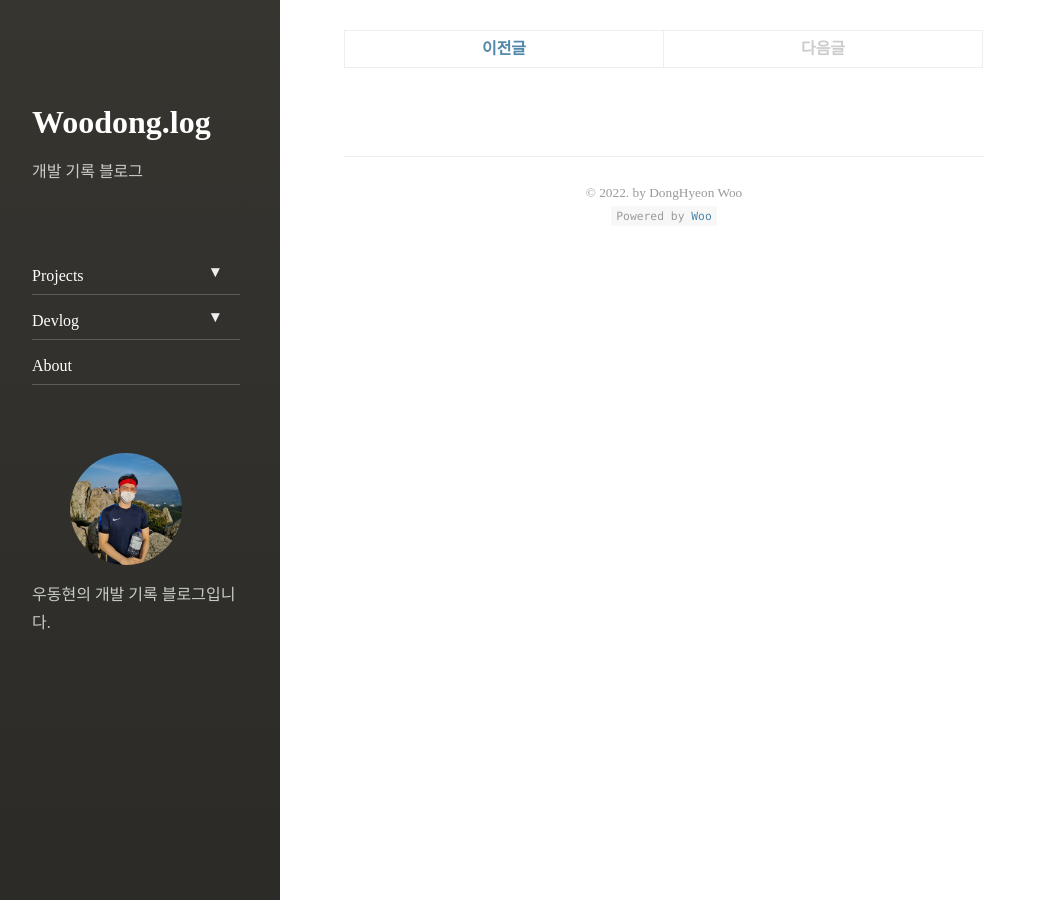
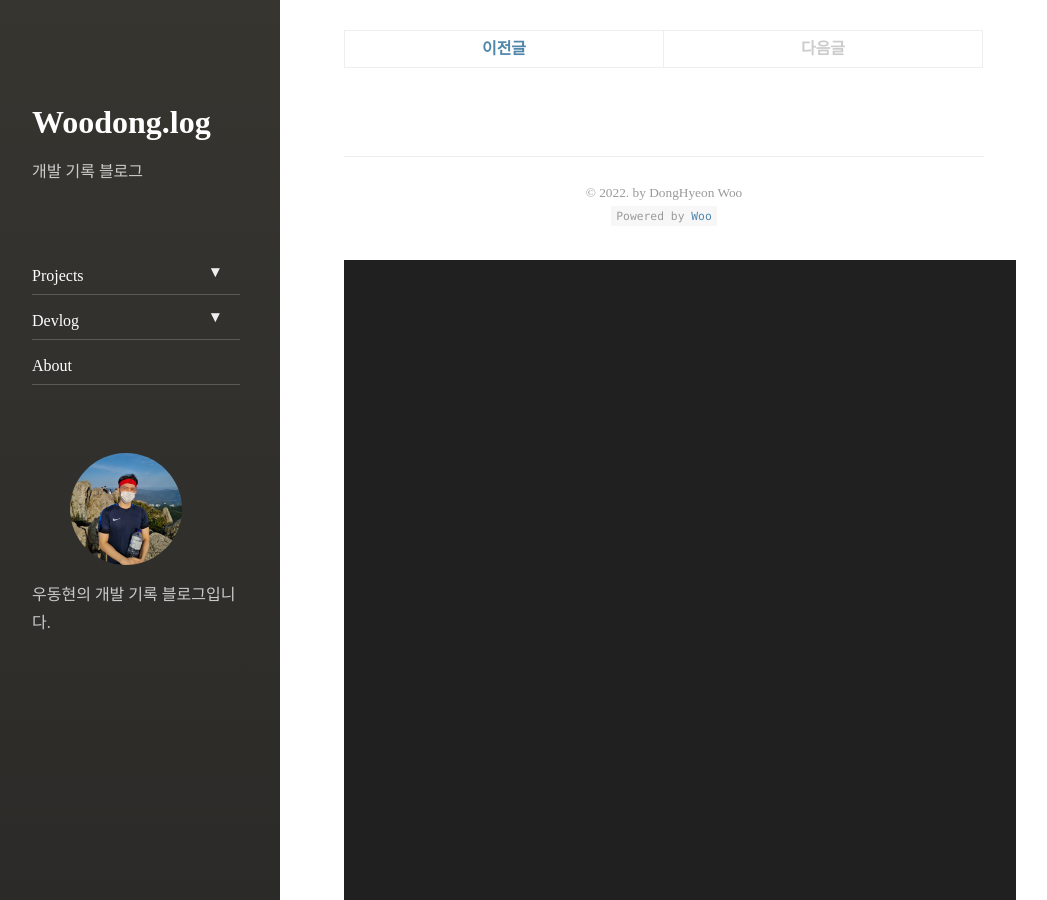
Before and after one commit to dhsj8405/dhsj8405.github.io, a Jekyll site: the page built from index.html, in a window 1280 px wide and 900 px high, scrolled down 2800 px. Shown: the whole window, without its empty margins (8-1055 px from the left). Built offline with Jekyll 4.4.1, drawn with Linux system fonts in a browser that asks for light colours; nearby versions of some CDN libraries; the list of posts is cut into pages by our own code.

Commit message:
right-side color

```diff
--- a/_sass/hydejack/_sidebar-inline.scss
+++ b/_sass/hydejack/_sidebar-inline.scss
@@ -33,7 +33,7 @@
   width:100%;
   margin-left: auto;
   margin-right: auto;
-
+  background-color: #202020;
   .ad-first{
     text-align: center;
   }
```
